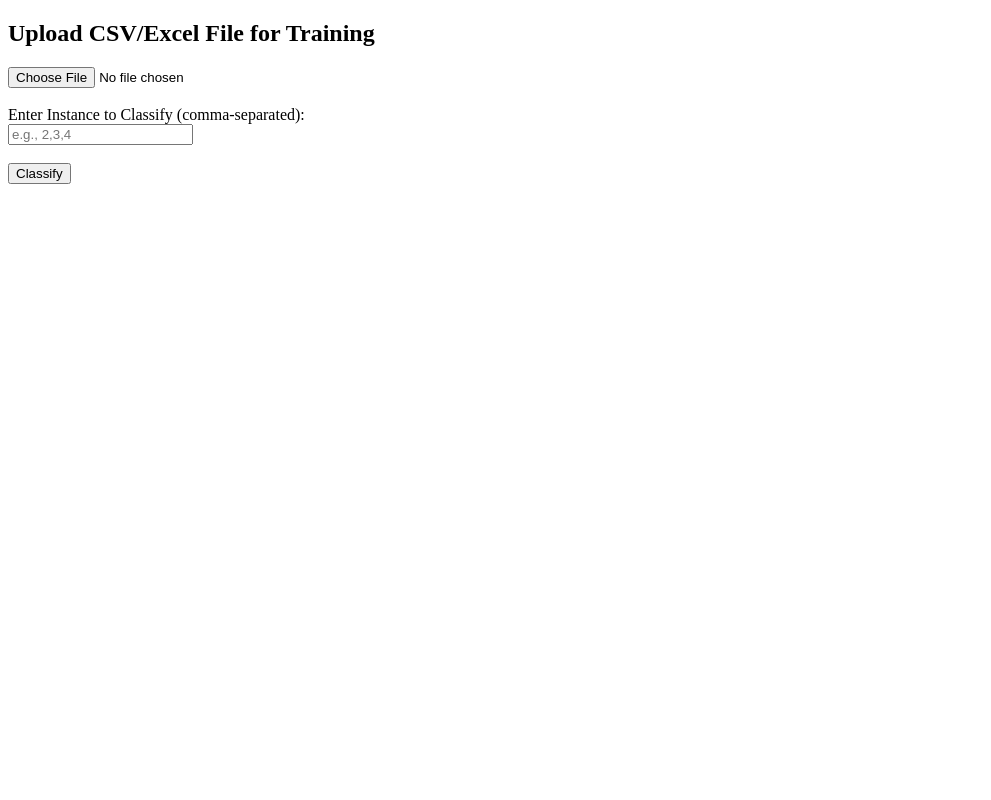
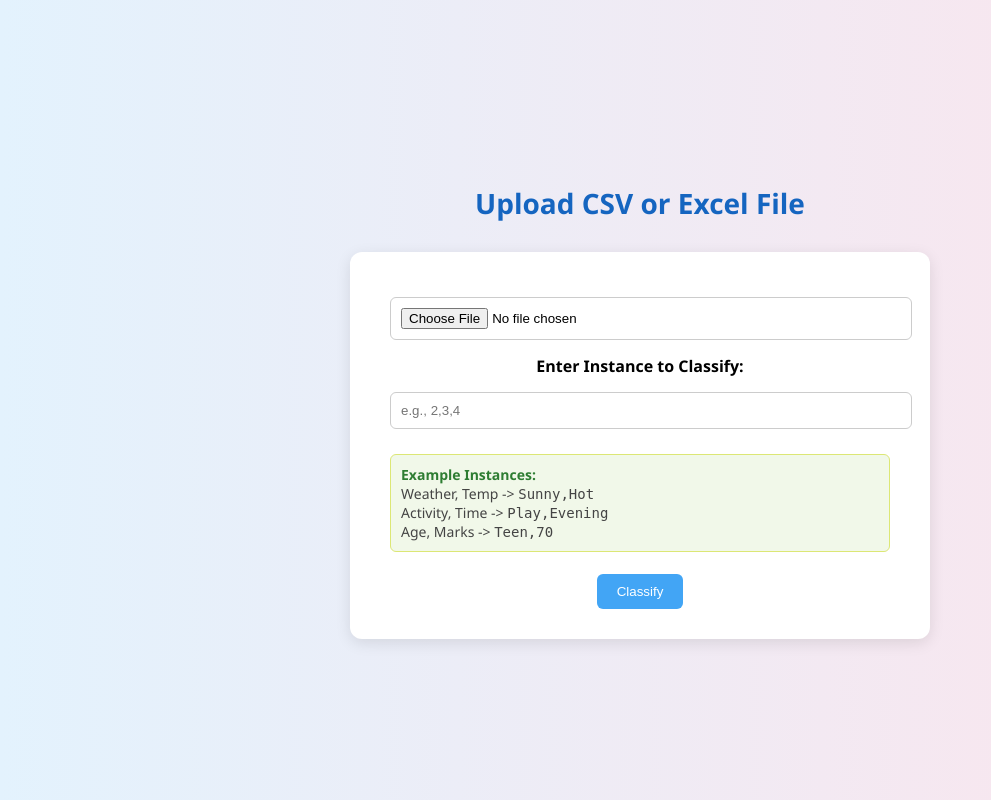
Before and after one commit to lathikasakthivel/naive-bayes-model-flask, a Flask app: page /upload in a window 1280 px wide. Shown: the whole page, without its empty margins (0-991 px from the left). Run offline with Flask 3, Linux system fonts and the light colour scheme.

Commit message:
Update upload.html

```diff
--- a/templates/upload.html
+++ b/templates/upload.html
@@ -2,16 +2,108 @@
 <html>
 <head>
     <title>Upload Data</title>
+    <style>
+        body {
+            font-family: 'Segoe UI', sans-serif;
+            background: linear-gradient(to right, #e3f2fd, #fce4ec);
+            display: flex;
+            flex-direction: column;
+            align-items: center;
+            justify-content: center;
+            height: 100vh;
+            margin: 0;
+        }
+
+        h2 {
+            color: #1565c0;
+            font-size: 28px;
+            margin-bottom: 30px;
+            animation: slideIn 1s ease-in-out;
+        }
+
+        form {
+            background-color: white;
+            padding: 30px 40px;
+            border-radius: 12px;
+            box-shadow: 0 4px 15px rgba(0, 0, 0, 0.1);
+            text-align: center;
+            animation: fadeIn 1.3s ease-in-out;
+            width: 100%;
+            max-width: 500px;
+        }
+
+        input[type="file"],
+        input[type="text"] {
+            width: 100%;
+            padding: 10px;
+            margin: 15px 0;
+            border-radius: 6px;
+            border: 1px solid #ccc;
+        }
+
+        button {
+            padding: 10px 20px;
+            background-color: #42a5f5;
+            color: white;
+            border: none;
+            border-radius: 6px;
+            cursor: pointer;
+            transition: background-color 0.3s ease;
+        }
+
+        button:hover {
+            background-color: #1e88e5;
+        }
+
+        label {
+            font-weight: bold;
+        }
+
+        .examples {
+            text-align: left;
+            font-size: 14px;
+            color: #444;
+            margin-top: 10px;
+            background: #f1f8e9;
+            padding: 10px;
+            border-radius: 6px;
+            border: 1px solid #dce775;
+        }
+
+        .examples strong {
+            color: #2e7d32;
+        }
+
+        @keyframes fadeIn {
+            0% { opacity: 0; transform: scale(0.95); }
+            100% { opacity: 1; transform: scale(1); }
+        }
+
+        @keyframes slideIn {
+            from { opacity: 0; transform: translateY(-30px); }
+            to { opacity: 1; transform: translateY(0); }
+        }
+    </style>
 </head>
 <body>
-    <h2>Upload CSV/Excel File for Training</h2>
+
+    <h2>Upload CSV or Excel File</h2>
+
     <form method="POST" enctype="multipart/form-data">
-        <input type="file" name="file" required><br><br>
+        <input type="file" name="file" accept=".csv, .xls, .xlsx" required><br>
 
-        <label>Enter Instance to Classify (comma-separated):</label><br>
-        <input type="text" name="instance" placeholder="e.g., 2,3,4" required><br><br>
+        <label>Enter Instance to Classify:</label><br>
+        <input type="text" name="instance" placeholder="e.g., 2,3,4" required><br>
+
+        <div class="examples">
+            <strong>Example Instances:</strong><br>
+            Weather, Temp -> <code>Sunny,Hot</code><br>
+            Activity, Time -> <code>Play,Evening</code><br>
+            Age, Marks -> <code>Teen,70</code>
+        </div><br>
 
         <button type="submit">Classify</button>
     </form>
+
 </body>
 </html>
```
